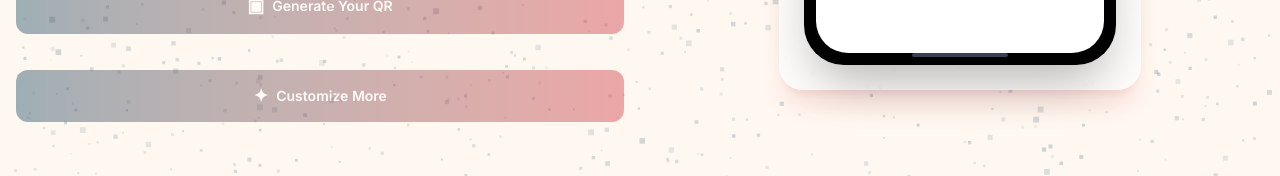
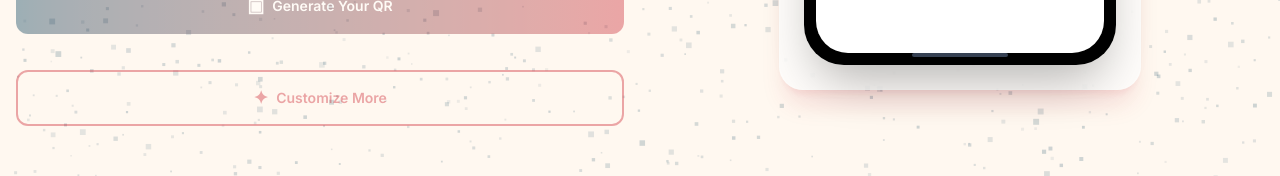
Before and after one commit to mohammad-ruhullah/amarqr, a Next.js app: page / in a window 1280 px wide. Shown: the part 876-1052 px from the top of the page. Built offline with nearby package versions, Linux system fonts and the light colour scheme; no server answers; the database is empty.

Commit message:
add customize button attention pulse, SEO improvements

```diff
--- a/app/globals.css
+++ b/app/globals.css
@@ -289,3 +289,16 @@
 .scrollbar-thin::-webkit-scrollbar-thumb:hover {
   background: var(--text-muted);
 }
+
+@keyframes attention-pulse {
+  0%, 100% { box-shadow: 0 0 0 0 rgba(204, 41, 54, 0.5); transform: scale(1); }
+  50% { box-shadow: 0 0 0 4px rgba(204, 41, 54, 0.35), 0 0 16px 2px rgba(204, 41, 54, 0.15); transform: scale(1.03); }
+}
+
+.animate-attention-pulse {
+  animation: attention-pulse 2s ease-in-out infinite;
+}
+
+.animate-attention-pulse:hover {
+  animation: none;
+}
--- a/components/FloatingQR.tsx
+++ b/components/FloatingQR.tsx
@@ -20,7 +20,7 @@ type MatrixData = { ms: number; data: number[][] };
 
 function buildMatrix(): MatrixData | null {
   try {
-    const qrData = qrcode.create("https://amarqr.online", { errorCorrectionLevel: "H", version: 6 });
+    const qrData = qrcode.create("https://amarqr.online", { errorCorrectionLevel: "H", version: 3 });
     const matrix = qrData.modules;
     const ms = matrix.size;
     const data: number[][] = [];
@@ -64,7 +64,7 @@ interface DataParticle {
   shape: Shape;
 }
 
-const SHAPES: Shape[] = ["circle", "circle", "circle", "circle", "circle", "circle", "circle", "circle", "circle", "circle", "circle", "circle", "circle", "circle", "circle", "circle", "circle", "circle", "circle", "circle", "circle", "circle", "star", "star", "star"];
+const SHAPES: Shape[] = ["circle", "circle", "circle", "circle", "circle", "circle", "circle", "circle", "circle", "circle", "circle", "circle", "circle", "circle", "circle", "circle", "circle", "circle", "circle", "circle", "circle", "circle", "circle", "star", "star"];
 
 function roundedStar(
   c: CanvasRenderingContext2D,
--- a/components/QRBuilder.tsx
+++ b/components/QRBuilder.tsx
@@ -127,7 +127,9 @@ export default function QRBuilder() {
                 setPanelOpen(true);
               }}
               disabled={!generated || !config.content}
-              className={`flex items-center justify-center gap-2 w-full px-4 py-3 bg-gradient-to-r from-primary to-accent text-white rounded-xl text-sm font-semibold hover:shadow-lg hover:shadow-accent/20 transition-all active:scale-[0.98] disabled:opacity-40 disabled:cursor-not-allowed disabled:hover:shadow-none disabled:active:scale-100 ${
+              className={`flex items-center justify-center gap-2 w-full px-4 py-3 bg-transparent border-2 border-accent text-accent rounded-xl text-sm font-semibold hover:bg-accent/10 hover:shadow-none transition-all active:scale-[0.98] disabled:opacity-40 disabled:cursor-not-allowed disabled:hover:bg-transparent disabled:active:scale-100 ${
+                generated ? "animate-attention-pulse" : ""
+              } ${
                 revealed ? "opacity-100 translate-y-0" : "opacity-0 translate-y-6"
               }`}
               style={{ marginTop: "20px", transitionProperty: "all", transitionDuration: "500ms", transitionTimingFunction: "cubic-bezier(0.4, 0, 0.2, 1)" }}
```
